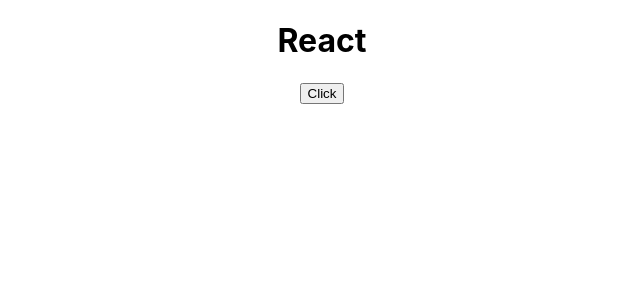
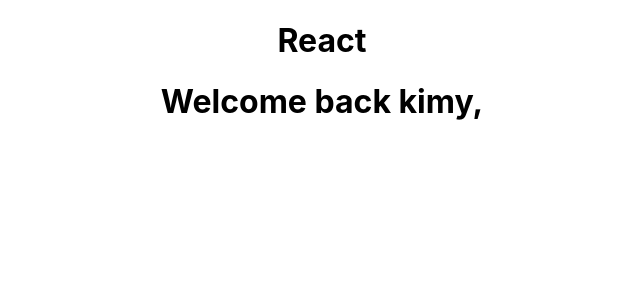
Before and after one commit to choi-jiwoong/react-allinone, a React (Create React App) app in the folder my-app/: page / in a window 1280 px wide. Shown: the top 300 px of the page, without its empty margins (318-958 px from the left). Built offline with nearby package versions, Linux system fonts and the light colour scheme.

Commit message:
Add Condtion

```diff
--- a/my-app/src/App.js
+++ b/my-app/src/App.js
@@ -3,13 +3,14 @@
 // import Composition from './components/2-4.Props/Composition';
 // import FunctionalComponent from './components/2-5.State/FunctionalComponent';
 // import ClassComponet from './components/2-6.LifeCycle/ClassComponet';
-import Event from './components/2-7.Event/Event';
+// import Event from './components/2-7.Event/Event';
+import Condtion from './components/2-8.ConditionalRendering/Condtion';
 
 function App() {
   return (
     <div className="App">
       <h1>React</h1>
-      <Event /><br/>
+      <Condtion /><br/>
       {/* Composition: <Composition /><br/>
       Extraction : <Extraction /><br/>
       ClassComponet : <ClassComponet /><br/>
--- /dev/null
+++ b/my-app/src/components/2-8.ConditionalRendering/Condtion.jsx
@@ -0,0 +1,29 @@
+import React from 'react'
+
+function UserGreeting(props) {
+  return (
+    <div>
+      <h1>Welcome back {props.name && `${props.name},`}</h1>
+      <h1>{props.count ? `It's ${props.count} time` : null}</h1>
+    </div>
+  )
+}
+
+function GuestGreeting() {
+  return <h1>Please sign up.</h1>
+}
+
+function Greeting(props) {
+  return props.isLoggedIn ? <UserGreeting name="kimy" count={0} /> : <GuestGreeting />
+}
+
+
+export default function Condtion() {
+  const isLoggedIn = true;
+
+  return (
+    <div>
+      <Greeting isLoggedIn={isLoggedIn} />
+    </div>
+  )
+}
```
